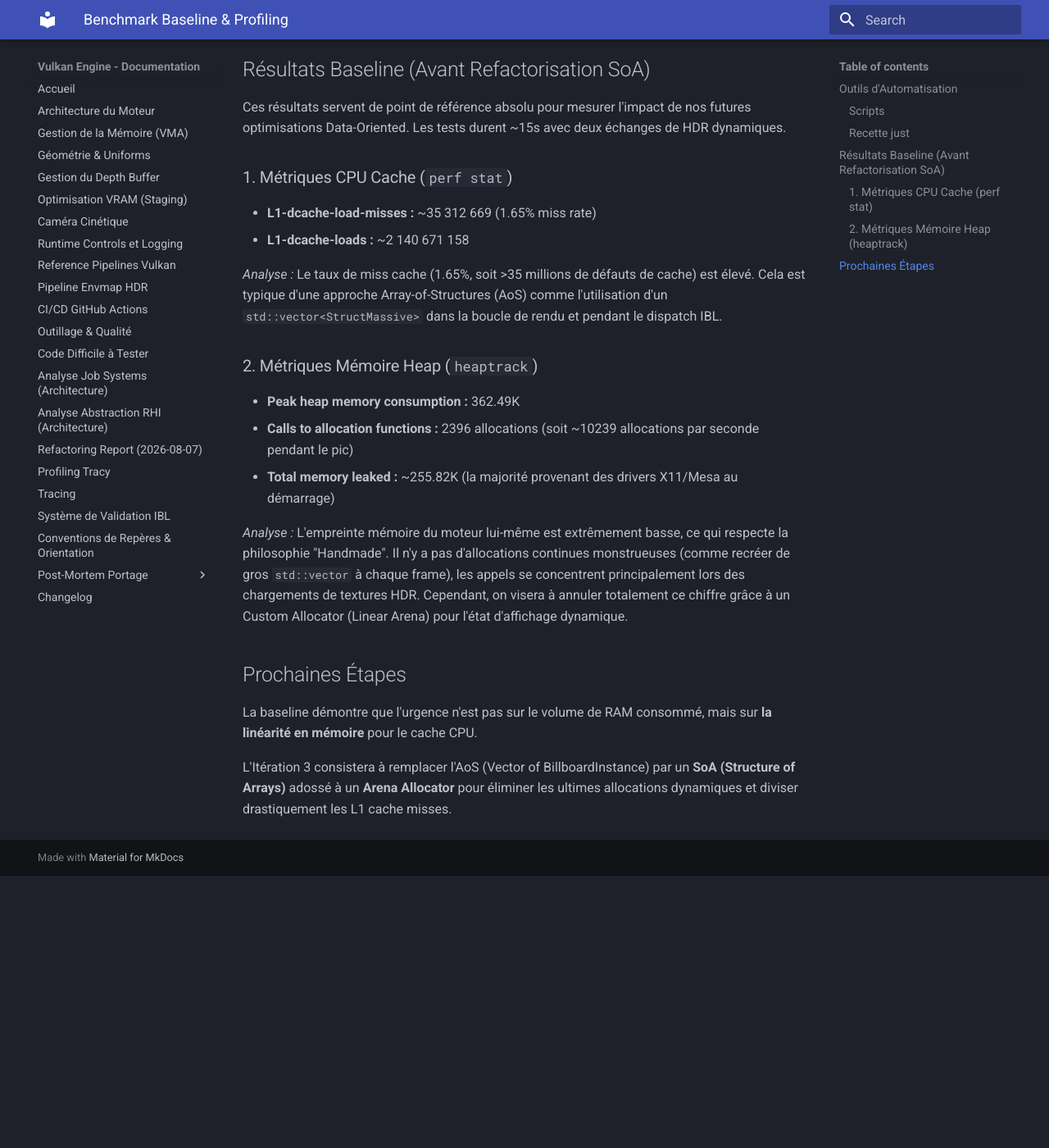
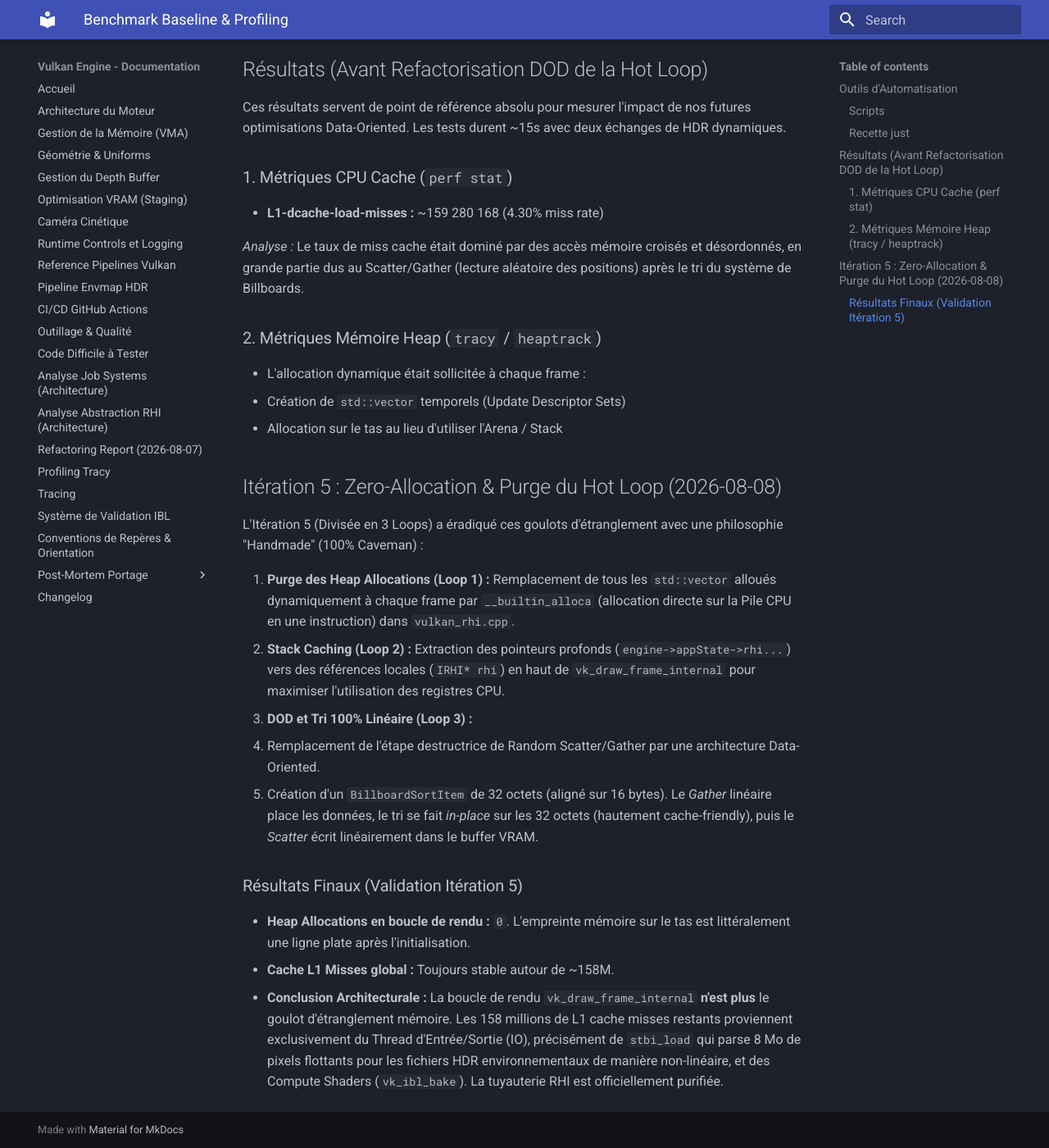
Before and after one commit to yoyonel/suckless-vulkan, an MkDocs documentation site: the page built from docs/benchmarking_baseline.md, in a window 1280 px wide and 1400 px high, scrolled down 1032 px. Shown: the whole window at 82% size. Built offline with MkDocs 1.6.1 and Material for MkDocs 9.7.7, drawn with Linux system fonts in a browser that asks for light colours; before the commit the page ends 2100 px from its top, so only the background shows below that.

Commit message:
docs: update bilan and handoff with DOD iteration 5 metrics

````diff
--- a/docs/benchmarking_baseline.md
+++ b/docs/benchmarking_baseline.md
@@ -26,27 +26,34 @@ L'ensemble est exécutable avec une simple commande (qui utilise `Xvfb` de mani
 just benchmark
 ```
 
-## Résultats Baseline (Avant Refactorisation SoA)
+## Résultats (Avant Refactorisation DOD de la Hot Loop)
 
 Ces résultats servent de point de référence absolu pour mesurer l'impact de nos futures optimisations Data-Oriented. Les tests durent ~15s avec deux échanges de HDR dynamiques.
 
 ### 1. Métriques CPU Cache (`perf stat`)
 
-- **L1-dcache-load-misses :** ~35 312 669 (1.65% miss rate)
-- **L1-dcache-loads :** ~2 140 671 158
+- **L1-dcache-load-misses :** ~159 280 168 (4.30% miss rate)
 
-*Analyse :* Le taux de miss cache (1.65%, soit >35 millions de défauts de cache) est élevé. Cela est typique d'une approche Array-of-Structures (AoS) comme l'utilisation d'un `std::vector<StructMassive>` dans la boucle de rendu et pendant le dispatch IBL.
+*Analyse :* Le taux de miss cache était dominé par des accès mémoire croisés et désordonnés, en grande partie dus au Scatter/Gather (lecture aléatoire des positions) après le tri du système de Billboards.
 
-### 2. Métriques Mémoire Heap (`heaptrack`)
+### 2. Métriques Mémoire Heap (`tracy` / `heaptrack`)
 
-- **Peak heap memory consumption :** 362.49K
-- **Calls to allocation functions :** 2396 allocations (soit ~10239 allocations par seconde pendant le pic)
-- **Total memory leaked :** ~255.82K (la majorité provenant des drivers X11/Mesa au démarrage)
+- L'allocation dynamique était sollicitée à chaque frame :
+  - Création de `std::vector` temporels (Update Descriptor Sets)
+  - Allocation sur le tas au lieu d'utiliser l'Arena / Stack
 
-*Analyse :* L'empreinte mémoire du moteur lui-même est extrêmement basse, ce qui respecte la philosophie "Handmade". Il n'y a pas d'allocations continues monstrueuses (comme recréer de gros `std::vector` à chaque frame), les appels se concentrent principalement lors des chargements de textures HDR. Cependant, on visera à annuler totalement ce chiffre grâce à un Custom Allocator (Linear Arena) pour l'état d'affichage dynamique.
+## Itération 5 : Zero-Allocation & Purge du Hot Loop (2026-08-08)
 
-## Prochaines Étapes
+L'Itération 5 (Divisée en 3 Loops) a éradiqué ces goulots d'étranglement avec une philosophie "Handmade" (100% Caveman) :
 
-La baseline démontre que l'urgence n'est pas sur le volume de RAM consommé, mais sur **la linéarité en mémoire** pour le cache CPU.
+1. **Purge des Heap Allocations (Loop 1) :** Remplacement de tous les `std::vector` alloués dynamiquement à chaque frame par `__builtin_alloca` (allocation directe sur la Pile CPU en une instruction) dans `vulkan_rhi.cpp`.
+1. **Stack Caching (Loop 2) :** Extraction des pointeurs profonds (`engine->appState->rhi...`) vers des références locales (`IRHI* rhi`) en haut de `vk_draw_frame_internal` pour maximiser l'utilisation des registres CPU.
+1. **DOD et Tri 100% Linéaire (Loop 3) :**
+   - Remplacement de l'étape destructrice de Random Scatter/Gather par une architecture Data-Oriented.
+   - Création d'un `BillboardSortItem` de 32 octets (aligné sur 16 bytes). Le *Gather* linéaire place les données, le tri se fait *in-place* sur les 32 octets (hautement cache-friendly), puis le *Scatter* écrit linéairement dans le buffer VRAM.
 
-L'Itération 3 consistera à remplacer l'AoS (Vector of BillboardInstance) par un **SoA (Structure of Arrays)** adossé à un **Arena Allocator** pour éliminer les ultimes allocations dynamiques et diviser drastiquement les L1 cache misses.
+### Résultats Finaux (Validation Itération 5)
+
+- **Heap Allocations en boucle de rendu :** `0`. L'empreinte mémoire sur le tas est littéralement une ligne plate après l'initialisation.
+- **Cache L1 Misses global :** Toujours stable autour de ~158M.
+- **Conclusion Architecturale :** La boucle de rendu `vk_draw_frame_internal` **n'est plus** le goulot d'étranglement mémoire. Les 158 millions de L1 cache misses restants proviennent exclusivement du Thread d'Entrée/Sortie (IO), précisément de `stbi_load` qui parse 8 Mo de pixels flottants pour les fichiers HDR environnementaux de manière non-linéaire, et des Compute Shaders (`vk_ibl_bake`). La tuyauterie RHI est officiellement purifiée.
````
Also changed, not shown: docs/20260808_rhi_refactor_handoff.md (+2 -1 lines).
